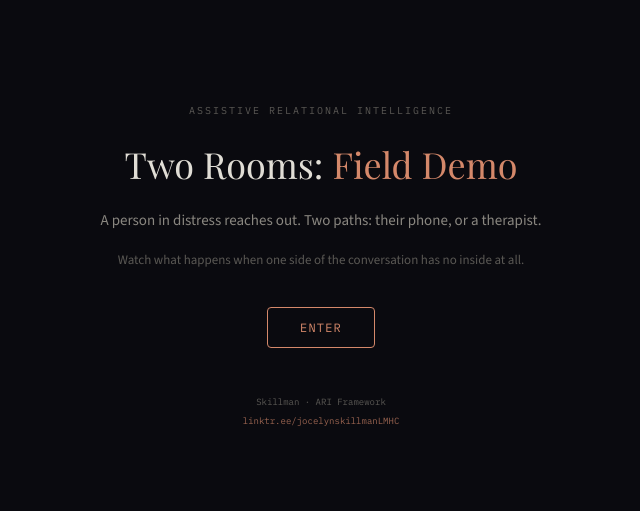
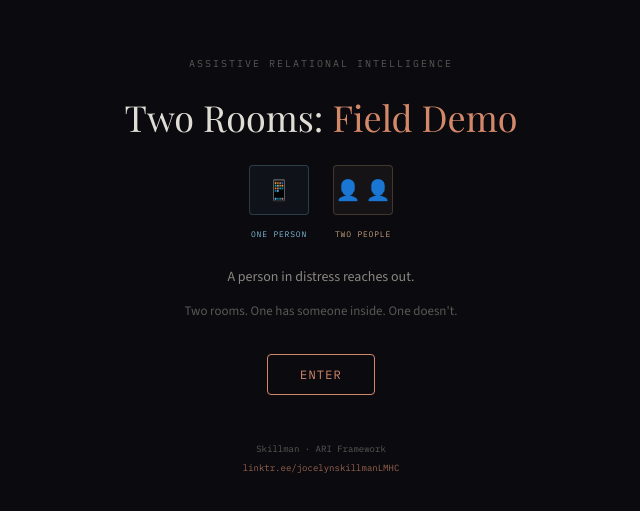
Before and after one commit to jostlebot/semantic-isolation-drift, a React (Vite) app: page / in a window 1280 px wide. Shown: the part 135-646 px from the top of the page, without its empty margins (319-959 px from the left). Built offline with nearby package versions, Linux system fonts and the light colour scheme.

Commit message:
Update intro to echo Two Rooms concept visually

```diff
--- a/src/components/DivergenceView.jsx
+++ b/src/components/DivergenceView.jsx
@@ -343,38 +343,97 @@ export default function DivergenceView() {
             Two Rooms:{" "}
             <span style={{ color: PALETTE.accent }}>Field Demo</span>
           </motion.h1>
-          <motion.p
-            initial={{ opacity: 0, y: 20 }}
-            animate={{ opacity: 1, y: 0 }}
+          {/* Two rooms visual */}
+          <motion.div
+            initial={{ opacity: 0 }}
+            animate={{ opacity: 1 }}
             transition={{ delay: 0.4 }}
             style={{
-              fontFamily: FONTS.body,
-              fontSize: 15,
-              color: PALETTE.textSecondary,
-              lineHeight: 1.7,
-              margin: "0 0 16px 0",
+              display: "flex",
+              justifyContent: "center",
+              gap: 24,
+              margin: "24px 0",
             }}
           >
-            A person in distress reaches out. Two paths: their phone, or a therapist.
-          </motion.p>
+            <div style={{ textAlign: "center" }}>
+              <div style={{
+                width: 60,
+                height: 50,
+                border: `1px solid ${PALETTE.accentCool}40`,
+                borderRadius: 4,
+                background: PALETTE.void,
+                display: "flex",
+                alignItems: "center",
+                justifyContent: "center",
+                marginBottom: 8,
+              }}>
+                <span style={{ fontSize: 20 }}>📱</span>
+              </div>
+              <span style={{
+                fontFamily: FONTS.mono,
+                fontSize: 8,
+                color: PALETTE.accentCool,
+                letterSpacing: "0.1em",
+              }}>
+                ONE PERSON
+              </span>
+            </div>
+            <div style={{ textAlign: "center" }}>
+              <div style={{
+                width: 60,
+                height: 50,
+                border: `1px solid ${PALETTE.nodeTherapist}40`,
+                borderRadius: 4,
+                background: PALETTE.interiorTherapist,
+                display: "flex",
+                alignItems: "center",
+                justifyContent: "center",
+                marginBottom: 8,
+              }}>
+                <span style={{ fontSize: 20 }}>👤 👤</span>
+              </div>
+              <span style={{
+                fontFamily: FONTS.mono,
+                fontSize: 8,
+                color: PALETTE.nodeTherapist,
+                letterSpacing: "0.1em",
+              }}>
+                TWO PEOPLE
+              </span>
+            </div>
+          </motion.div>
           <motion.p
             initial={{ opacity: 0, y: 20 }}
             animate={{ opacity: 1, y: 0 }}
             transition={{ delay: 0.5 }}
             style={{
               fontFamily: FONTS.body,
+              fontSize: 14,
+              color: PALETTE.textSecondary,
+              lineHeight: 1.7,
+              margin: "0 0 12px 0",
+            }}
+          >
+            A person in distress reaches out.
+          </motion.p>
+          <motion.p
+            initial={{ opacity: 0, y: 20 }}
+            animate={{ opacity: 1, y: 0 }}
+            transition={{ delay: 0.6 }}
+            style={{
+              fontFamily: FONTS.body,
               fontSize: 13,
               color: PALETTE.textMuted,
               lineHeight: 1.6,
-              margin: "0 0 36px 0",
+              margin: "0 0 32px 0",
             }}
           >
-            Watch what happens when one side of the conversation has no inside at all.
+            Two rooms. One has someone inside. One doesn't.
           </motion.p>
           <motion.button
             initial={{ opacity: 0, y: 20 }}
             animate={{ opacity: 1, y: 0 }}
-            transition={{ delay: 0.6 }}
+            transition={{ delay: 0.7 }}
             onClick={() => setShowIntro(false)}
             whileHover={{ scale: 1.02 }}
             whileTap={{ scale: 0.98 }}
@@ -395,7 +454,7 @@ export default function DivergenceView() {
           <motion.div
             initial={{ opacity: 0 }}
             animate={{ opacity: 1 }}
-            transition={{ delay: 0.8 }}
+            transition={{ delay: 0.9 }}
             style={{
               marginTop: 48,
               fontFamily: FONTS.mono,
```
